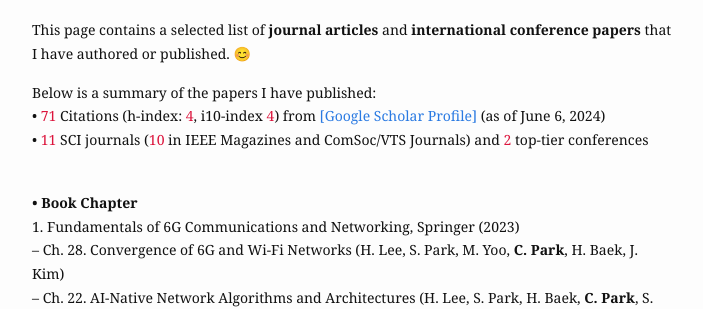
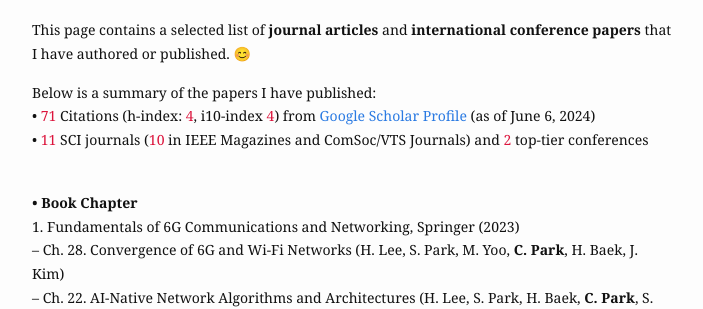
Before and after one commit to cosdeneb/cosdeneb.github.io, a Jekyll site: the page built from publication.md, in a window 1280 px wide and 900 px high. Shown: the part 138-447 px from the top of the window, without its empty margins (288-991 px from the left). Built offline with Jekyll 4.4.1, drawn with Linux system fonts in a browser that asks for light colours.

Commit message:
Update publication.md

```diff
--- a/publication.md
+++ b/publication.md
@@ -8,7 +8,7 @@ This page contains a selected list of <b>journal articles</b> and <b>internation
 <br/>
 
 Below is a summary of the papers I have published: <br/>
-• <font color='#dc143c'>71</font> Citations (h-index: <font color='#dc143c'>4</font>, i10-index <font color='#dc143c'>4</font>) from <a href="https://scholar.google.com/citations?hl=ko&user=fGD7V2IAAAAJ">[Google Scholar Profile]</a> (as of June 6, 2024) <br/>
+• <font color='#dc143c'>71</font> Citations (h-index: <font color='#dc143c'>4</font>, i10-index <font color='#dc143c'>4</font>) from <a href="https://scholar.google.com/citations?hl=ko&user=fGD7V2IAAAAJ">Google Scholar Profile</a> (as of June 6, 2024) <br/>
 • <font color='#dc143c'>11</font> SCI journals (<font color='#dc143c'>10</font> in IEEE Magazines and ComSoc/VTS Journals) and <font color='#dc143c'>2</font> top-tier conferences <br/>
 <br/>
 
```
